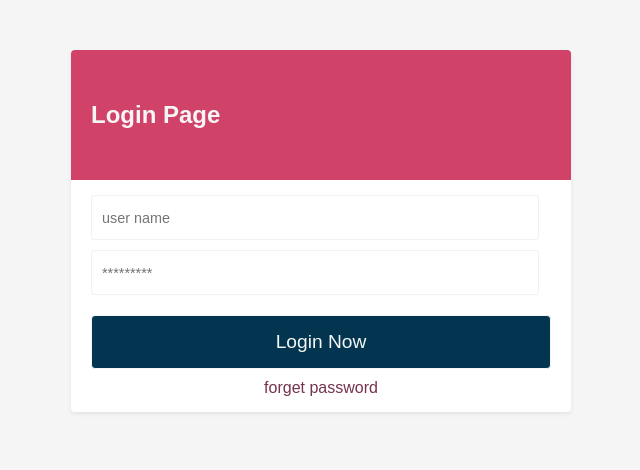
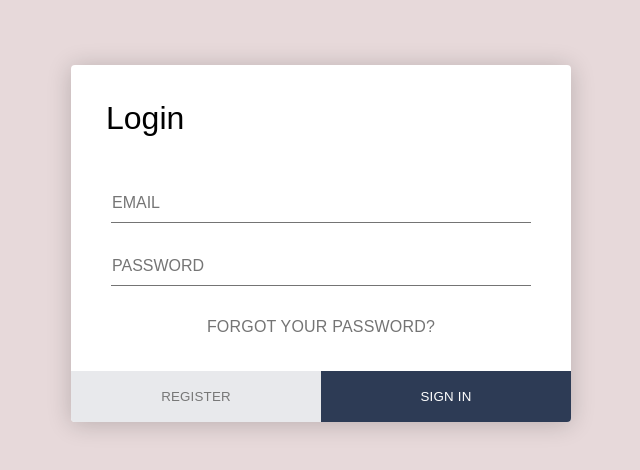
Before and after one commit to TanvirRubayed-code/weather_detection, a Next.js app: page /login in a window 1280 px wide. Shown: the top 470 px of the page, without its empty margins (319-959 px from the left). Built offline with nearby package versions, Linux system fonts and the light colour scheme.

Commit message:
login and signup page done by hamja branch

```diff
--- a/pages/login.js
+++ b/pages/login.js
@@ -1,29 +1,26 @@
 
+import styles from '../styles/Login.module.css';
 
-function Login() {
-
-  return  <div class="main-container">
-	<div class="login-box">
-		<div class="header">
-			<h2>Login Page</h2>
-		</div>
-		<div class="login">
-			<div class="form-control1">
-				<input type="text" placeholder="user name" class="tbox" required />
-			</div>
-			<div class="form-control1">
-				<input type="password" placeholder="*********" class="tbox" required />
-			</div>
-			<div class="form-control1">
-				<input type="submit" value="Login Now" class="btn" />
-			</div>
-			<div class="forget-box">
-				<a href="#" class="link">forget password</a>
-			</div>
-		</div>
+function Login (){
+return <div class="login-form">
+<form>
+  <h1>Login</h1>
+  <div class="content">
+	<div class="input-field">
+	  <input type="email" placeholder="Email" autocomplete="nope"/>
 	</div>
-    </div>
-
+	<div class="input-field">
+	  <input type="password" placeholder="Password" autocomplete="new-password"/>
+	</div>
+	<a href="#" class="link">Forgot Your Password?</a>
+  </div>
+  <div class="action">
+	<button>Register</button>
+	<button>Sign in</button>
+  </div>
+</form>
+</div>
 
 }
+
 export default Login
--- a/styles/globals.css
+++ b/styles/globals.css
@@ -25,25 +25,113 @@ a {
   }
 }
 
-body{background-color: #f5f5f5; font-family: Arial;}
 
-	.main-container{display: flex; justify-content: center;}
 
-	.login-box{border-radius: 4px; background-color: #fff; width: 500px; box-shadow: 0 .125rem .25rem rgba(0,0,0,.075)!important; margin-top: 50px;}
+* {
+  margin: 0;
+  padding: 0;
+  box-sizing: border-box;
+  -webkit-font-smoothing: antialiased;
+}
 
-	.header{background: center #d14269; background-size: cover; height: 130px;
-		border-top-left-radius: 4px; border-top-right-radius: 4px; display: flex; justify-content: flex-start; padding-left: 20px; align-items: center;	color: #f5f5f5;}
+body {
+  background: #e7d9da;
+  font-family: 'Rubik', sans-serif;
+}
 
-	.tbox{width: 97.33%; height: 45px; padding-left: 10px; border-radius: 3px; border: 1px solid #f1f1f1; margin-bottom: 10px; outline: none; font-size: 0.9rem;
-	 transition: 0.6s; color: #333; }
-
-	.tbox:focus{border: 1px solid rgba(209,66,105,0.36); transition: 0.6s; color: #d14269;}
-	.login{margin: 15px 20px;}
-
-	.btn{border: 1px solid #f5f5f5; width: 100%; padding: 15px 0; border-radius: 4px; margin-top: 10px; margin-bottom: 10px;
-		background-color: #033551; color: #f5f5f5; font-size: 1.2rem; outline: none; transition: 0.6s;}
-	.btn:hover{background-color: #333; transition: 0.6s;}
-
-	.forget-box{text-align: center;}
-
-	.link{color: #75334e;}
+.login-form {
+  background: #fff;
+  width: 500px;
+  margin: 65px auto;
+  display: -webkit-box;
+  display: flex;
+  -webkit-box-orient: vertical;
+  -webkit-box-direction: normal;
+          flex-direction: column;
+  border-radius: 4px;
+  box-shadow: 0 2px 25px rgba(0, 0, 0, 0.2);
+}
+.login-form h1 {
+  padding: 35px 35px 0 35px;
+  font-weight: 300;
+}
+.login-form .content {
+  padding: 35px;
+  text-align: center;
+}
+.login-form .input-field {
+  padding: 12px 5px;
+}
+.login-form .input-field input {
+  font-size: 16px;
+  display: block;
+  font-family: 'Rubik', sans-serif;
+  width: 100%;
+  padding: 10px 1px;
+  border: 0;
+  border-bottom: 1px solid #747474;
+  outline: none;
+  -webkit-transition: all .2s;
+  transition: all .2s;
+}
+.login-form .input-field input::-webkit-input-placeholder {
+  text-transform: uppercase;
+}
+.login-form .input-field input::-moz-placeholder {
+  text-transform: uppercase;
+}
+.login-form .input-field input:-ms-input-placeholder {
+  text-transform: uppercase;
+}
+.login-form .input-field input::-ms-input-placeholder {
+  text-transform: uppercase;
+}
+.login-form .input-field input::placeholder {
+  text-transform: uppercase;
+}
+.login-form .input-field input:focus {
+  border-color: #222;
+}
+.login-form a.link {
+  text-decoration: none;
+  color: #747474;
+  letter-spacing: 0.2px;
+  text-transform: uppercase;
+  display: inline-block;
+  margin-top: 20px;
+}
+.login-form .action {
+  display: -webkit-box;
+  display: flex;
+  -webkit-box-orient: horizontal;
+  -webkit-box-direction: normal;
+          flex-direction: row;
+}
+.login-form .action button {
+  width: 100%;
+  border: none;
+  padding: 18px;
+  font-family: 'Rubik', sans-serif;
+  cursor: pointer;
+  text-transform: uppercase;
+  background: #e8e9ec;
+  color: #777;
+  border-bottom-left-radius: 4px;
+  border-bottom-right-radius: 0;
+  letter-spacing: 0.2px;
+  outline: 0;
+  -webkit-transition: all .3s;
+  transition: all .3s;
+}
+.login-form .action button:hover {
+  background: #d8d8d8;
+}
+.login-form .action button:nth-child(2) {
+  background: #2d3b55;
+  color: #fff;
+  border-bottom-left-radius: 0;
+  border-bottom-right-radius: 4px;
+}
+.login-form .action button:nth-child(2):hover {
+  background: #3c4d6d;
+}
```
Also changed, not shown: styles/Login.module.css (added).
